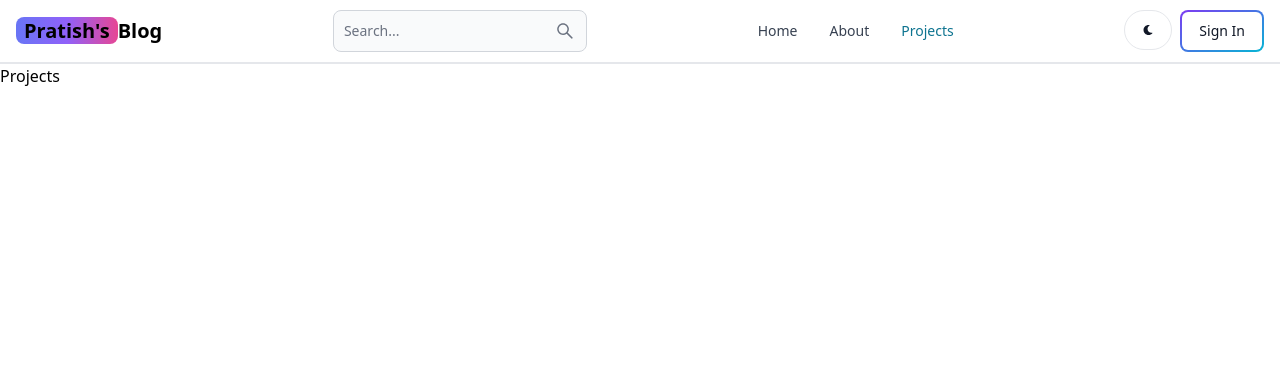
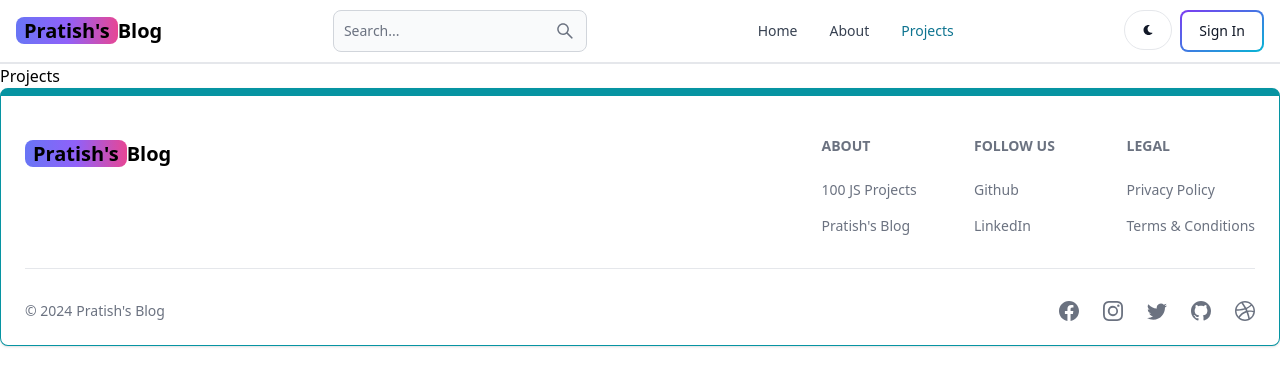
Before and after one commit to Pratish149/Mern-Blog, a React (Vite) app in the folder client/: page /projects in a window 1280 px wide. Shown: the top 386 px of the page. Built offline with nearby package versions, Linux system fonts and the light colour scheme.

Commit message:
Implemented Footer component and added on App.js

```diff
--- a/client/src/App.jsx
+++ b/client/src/App.jsx
@@ -1,5 +1,6 @@
 import React from "react";
 import { BrowserRouter, Route, Routes } from "react-router-dom";
+import Footer from "./components/Footer";
 import Header from "./components/Header";
 import About from "./pages/About";
 import Dashboard from "./pages/Dashboard";
@@ -20,6 +21,7 @@
         <Route path="/dashboard" element={<Dashboard />} />
         <Route path="/projects" element={<Projects />} />
       </Routes>
+      <Footer />
     </BrowserRouter>
   );
 }
--- /dev/null
+++ b/client/src/components/Footer.jsx
@@ -0,0 +1,99 @@
+import { Footer } from "flowbite-react";
+import React from "react";
+import {
+  BsDribbble,
+  BsFacebook,
+  BsGithub,
+  BsInstagram,
+  BsTwitter,
+} from "react-icons/bs";
+import { Link } from "react-router-dom";
+
+const FooterCom = () => {
+  return (
+    <Footer container className="border border-t-8 border-teal-500">
+      <div className="w-full max-w-7xl mx-auto">
+        <div className="grid w-full justify-between sm:flex md:grid-cols-1">
+          <div className="mt-5">
+            <Link
+              to="/"
+              className="self-center whitespace-nowrap test-lg sm:text-xl font-semibold dark:text-white"
+            >
+              <span className="px-2 bg-gradient-to-r from-indigo-500 via-purple-500 to-pink-500 rounded-lg ">
+                Pratish's
+              </span>
+              Blog
+            </Link>
+          </div>
+          <div className="grid grid-cols-2 gap-8 mt-4 sm:grid-cols-3 sm:gap-6">
+            <div>
+              <Footer.Title title="About" />
+              <Footer.LinkGroup col>
+                <Footer.Link
+                  href="https://www.100jsprojects.com"
+                  target="_blank"
+                  rel="noopener noreferrer"
+                >
+                  100 JS Projects
+                </Footer.Link>
+                <Footer.Link
+                  href="/about"
+                  target="_blank"
+                  rel="noopener noreferrer"
+                >
+                  Pratish's Blog
+                </Footer.Link>
+              </Footer.LinkGroup>
+            </div>
+            <div>
+              <Footer.Title title="Follow us" />
+              <Footer.LinkGroup col>
+                <Footer.Link
+                  href="https://www.github.com/Pratish149"
+                  target="_blank"
+                  rel="noopener noreferrer"
+                >
+                  Github
+                </Footer.Link>
+                <Footer.Link
+                  href="https://www.linkedin.com/in/pratish-srivastava-7567b7150/"
+                  target="_blank"
+                  rel="noopener noreferrer"
+                >
+                  LinkedIn
+                </Footer.Link>
+              </Footer.LinkGroup>
+            </div>
+            <div>
+              <Footer.Title title="Legal" />
+              <Footer.LinkGroup col>
+                <Footer.Link href="#">Privacy Policy</Footer.Link>
+                <Footer.Link href="#">Terms & Conditions</Footer.Link>
+              </Footer.LinkGroup>
+            </div>
+          </div>
+        </div>
+        <Footer.Divider />
+        <div className="w-full sm:flex sm:items-center sm:justify-between">
+          <Footer.Copyright
+            href="#"
+            by="Pratish's Blog"
+            year={new Date().getFullYear()}
+          />
+          <div className="flex gap-6 sm:mt-0 mt-4 sm:justify-center">
+            <Footer.Icon href="#" icon={BsFacebook} />
+            <Footer.Icon href="#" icon={BsInstagram} />
+            <Footer.Icon href="#" icon={BsTwitter} />
+            <Footer.Icon
+              href="https://www.github.com/Pratish149"
+              icon={BsGithub}
+            />
+            <Footer.Icon href="#" icon={BsDribbble} />
+          </div>
+        </div>
+      </div>
+    </Footer>
+  );
+};
+
+export default FooterCom;
```
